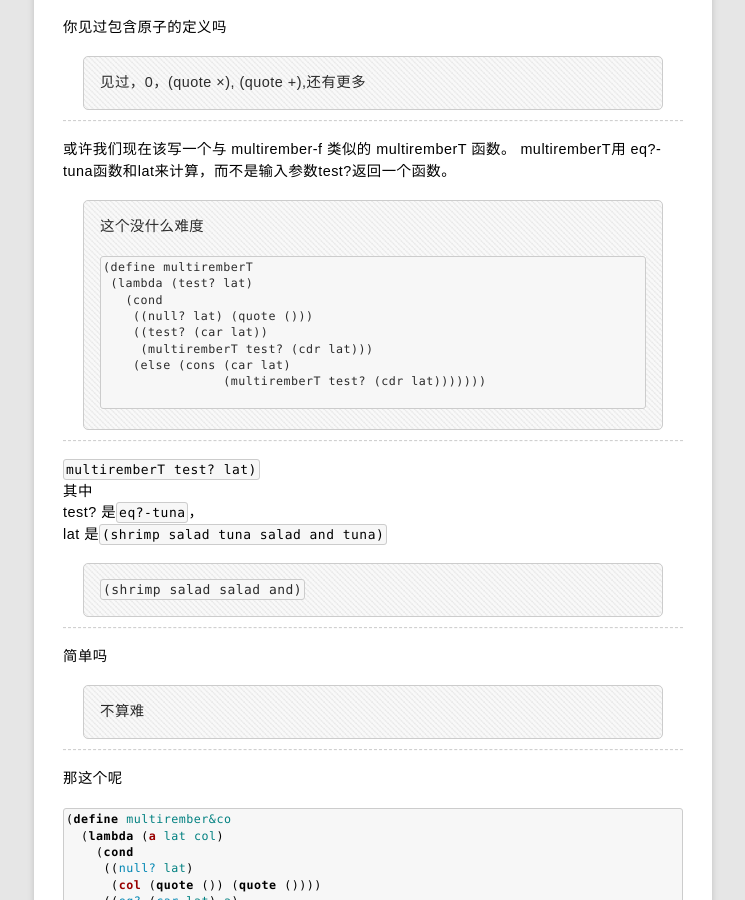
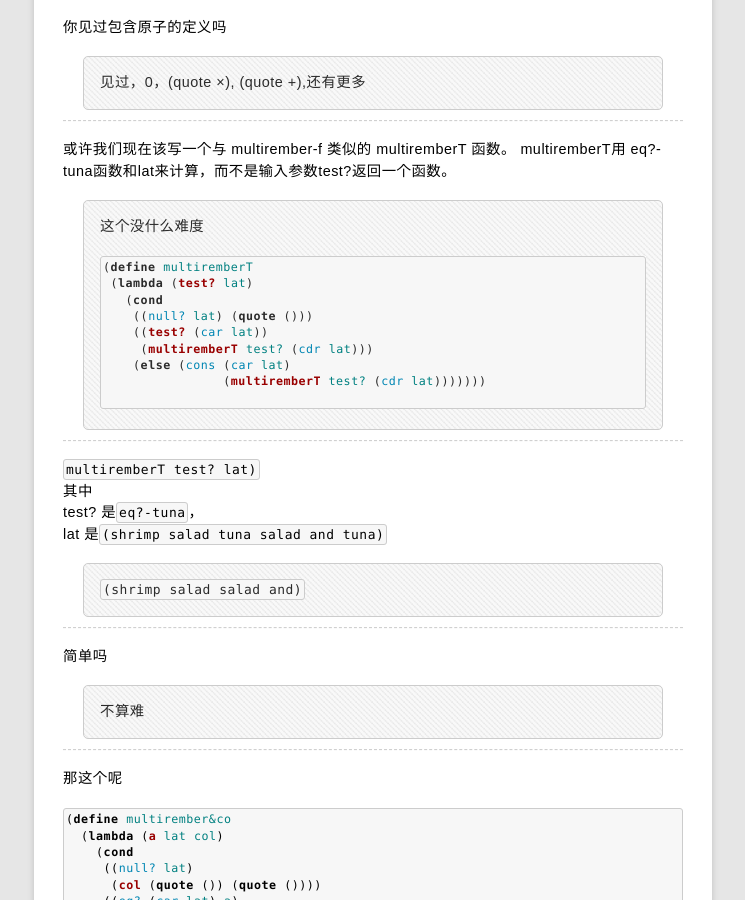
Before and after one commit to rhuichao/uternet.github.io, a Jekyll site: the page built from TLS/08.md, in a window 1280 px wide and 900 px high, scrolled down 14289 px. Shown: the whole window, without its empty margins (267-1012 px from the left). Built offline with Jekyll 4.4.1, drawn with Linux system fonts in a browser that asks for light colours; some web fonts are replaced; Markdown is read by kramdown in place of the engine named in the settings; some of the changed lines change nothing that is shown.

Commit message:
new document posted

````diff
--- a/TLS/08.md
+++ b/TLS/08.md
@@ -821,7 +821,7 @@ lat 是 `(shrimp salad tuna salad and tuna)`
 
 >这个没什么难度
 >
->```
+>```scheme
 >(define multiremberT
 >  (lambda (test? lat)
 >    (cond
````
